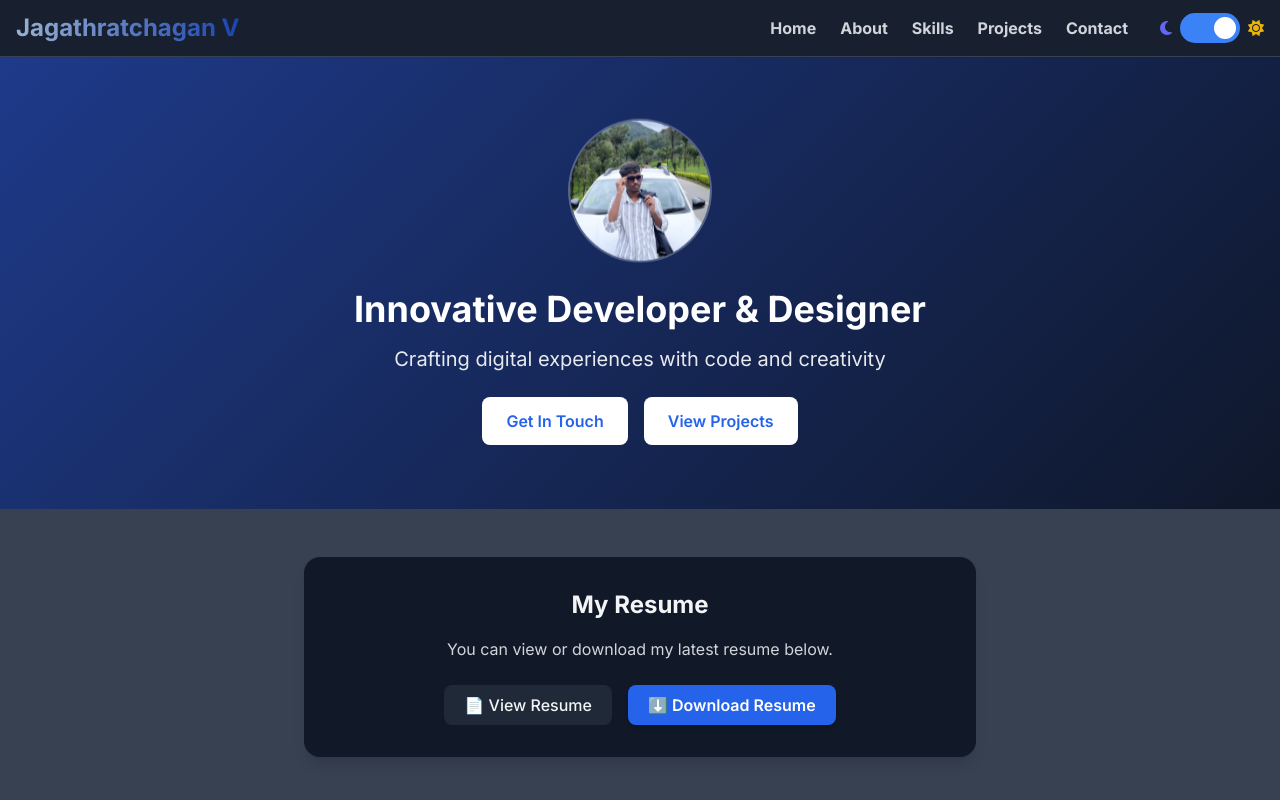
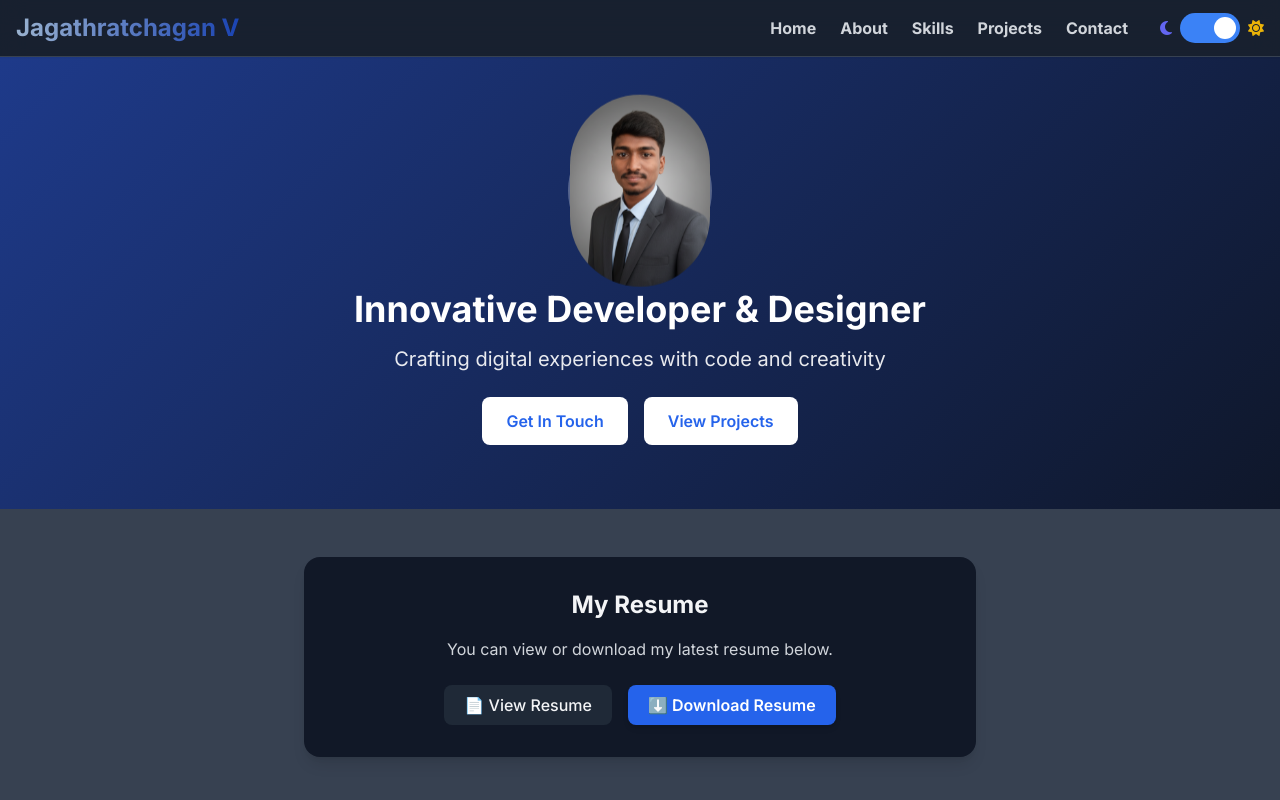
Before and after one commit to V-Jagath/Project, a plain HTML site: page index.html in a window 1280 px wide. Shown: the top 800 px of the page. Drawn offline with nearby package versions, Linux system fonts and the light colour scheme.

Commit message:
Photo Updated

```diff
--- a/index.html
+++ b/index.html
@@ -57,6 +57,7 @@
         }
     </script>
     <link rel="stylesheet" href="https://cdnjs.cloudflare.com/ajax/libs/font-awesome/6.4.0/css/all.min.css">
+    <link rel="shortcut icon" href="Assets/favicon.ico" type="image/x-icon">
     <style>
         @import url('https://fonts.googleapis.com/css2?family=Inter:wght@300;400;500;600;700&display=swap');
 
@@ -245,8 +246,8 @@
             <div class="container mx-auto max-w-4xl text-center">
                 <div
                     class="w-36 h-36 mx-auto mb-6 rounded-full bg-white/10 backdrop-blur-md border-2 border-white/20 flex items-center justify-center animate-float">
-                    <span class="text-4xl"><img src="Assets/Jagath-img.jpeg" alt="jagath-image"
-                            class=" rounded-full"></span>
+                    <span class="text-4xl"><img src="Assets/LinkedIn Profile .png" alt="jagath-image"
+                            class=" rounded-full "></span>
                 </div>
                 <h2 class="text-3xl md:text-4xl font-bold mb-4">Innovative Developer & Designer</h2>
                 <p class="text-xl opacity-90 mb-6">Crafting digital experiences with code and creativity</p>
```
Also changed, not shown: Assets/Full Pic with tie.png (added), Assets/Jagath-img.jpeg (deleted), Assets/LinkedIn Profile .png (added), Assets/favicon.ico (added).
